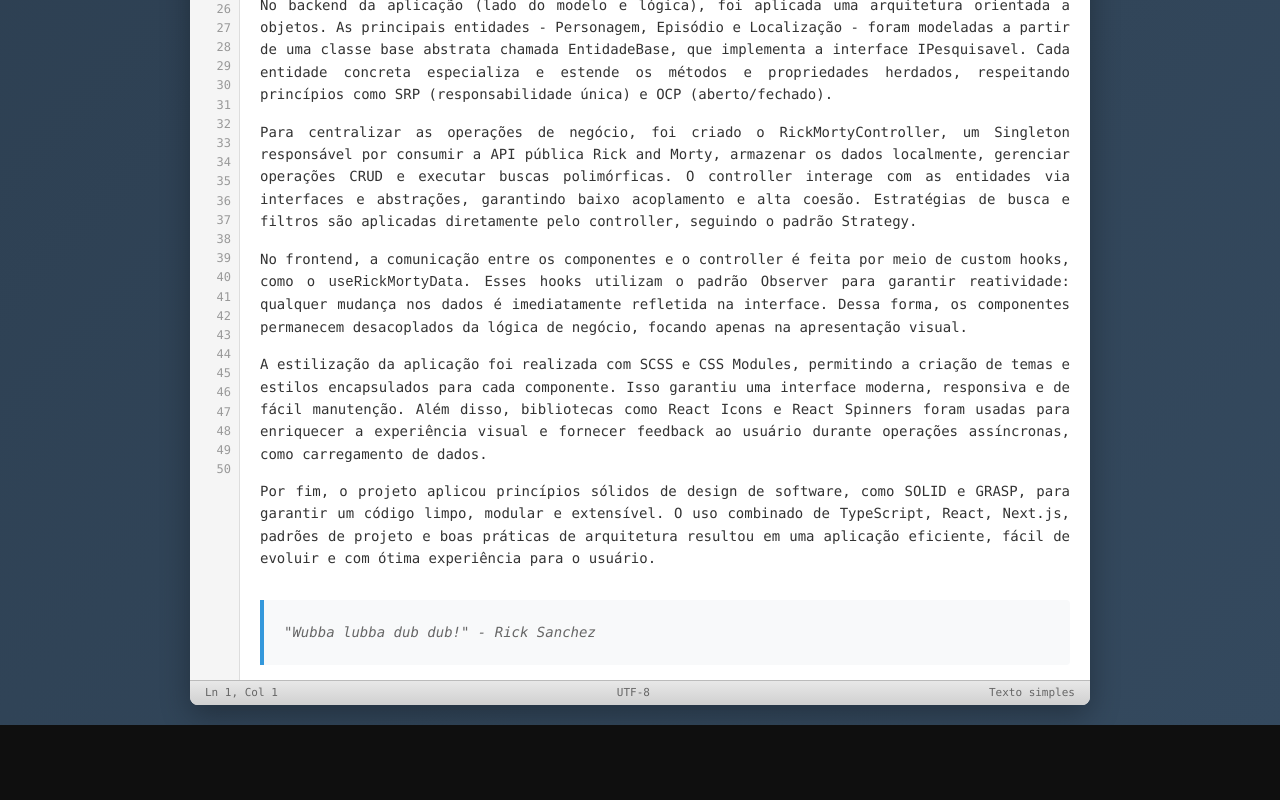
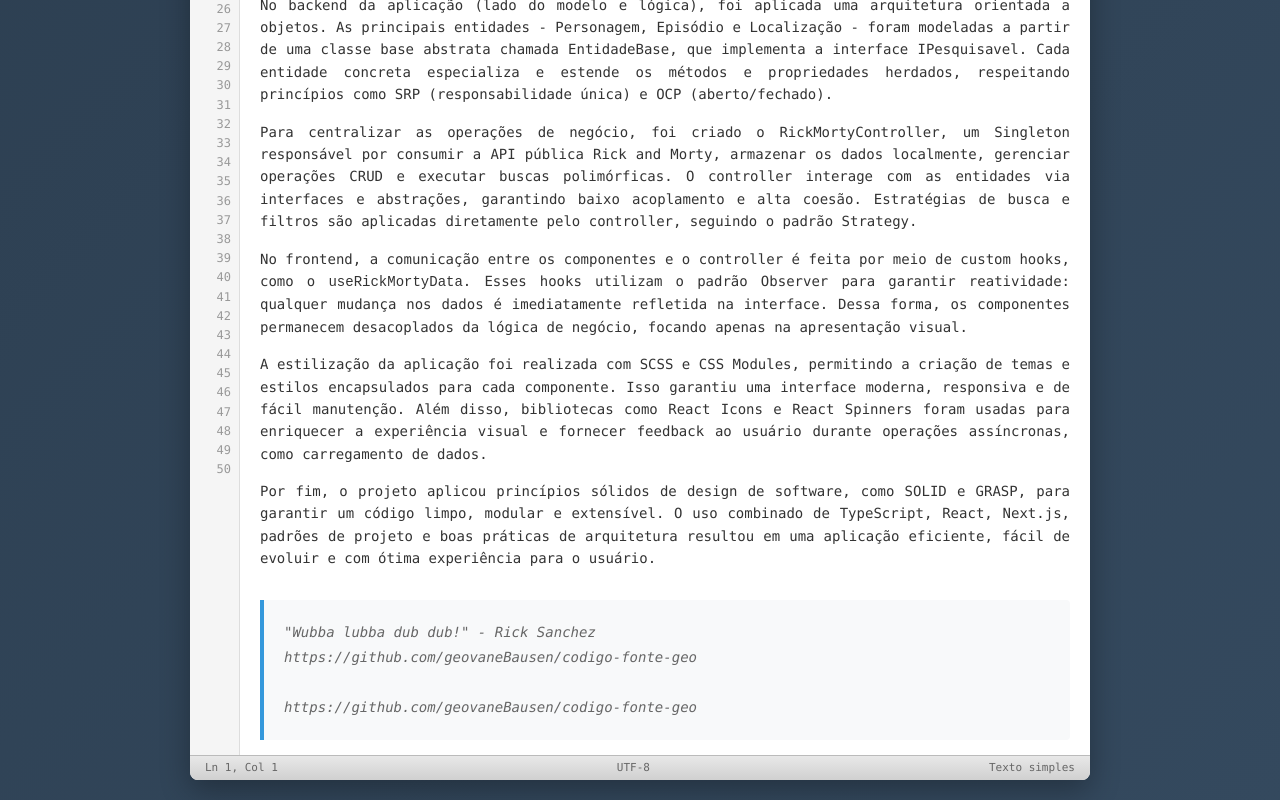
Before and after one commit to geovaneBausen/codigo-fonte-geo, a Next.js app: page /sobre in a window 1280 px wide. Shown: the part 639-1439 px from the top of the page. Before the commit the page ends 1364 px from the top, so only its background shows below. Built offline with nearby package versions, Linux system fonts and the light colour scheme.

Commit message:
Update page.tsx

```diff
--- a/src/app/sobre/page.tsx
+++ b/src/app/sobre/page.tsx
@@ -61,7 +61,25 @@
 
             <div className="footer-note">
               <em>
-                "Wubba lubba dub dub!" - Rick Sanchez<br/>
+                "Wubba lubba dub dub!" - Rick Sanchez<br />
+              </em>
+
+              <em>
+                https://github.com/geovaneBausen/codigo-fonte-geo<br />
+              </em>
+
+              <em>
+                <br />
+                <em>
+                  <a
+                    href="https://github.com/geovaneBausen/codigo-fonte-geo"
+                    target="_blank"
+                    rel="noopener noreferrer"
+                  >
+                    https://github.com/geovaneBausen/codigo-fonte-geo
+                  </a>
+                  <br />
+                </em>
               </em>
             </div>
           </div>
```
